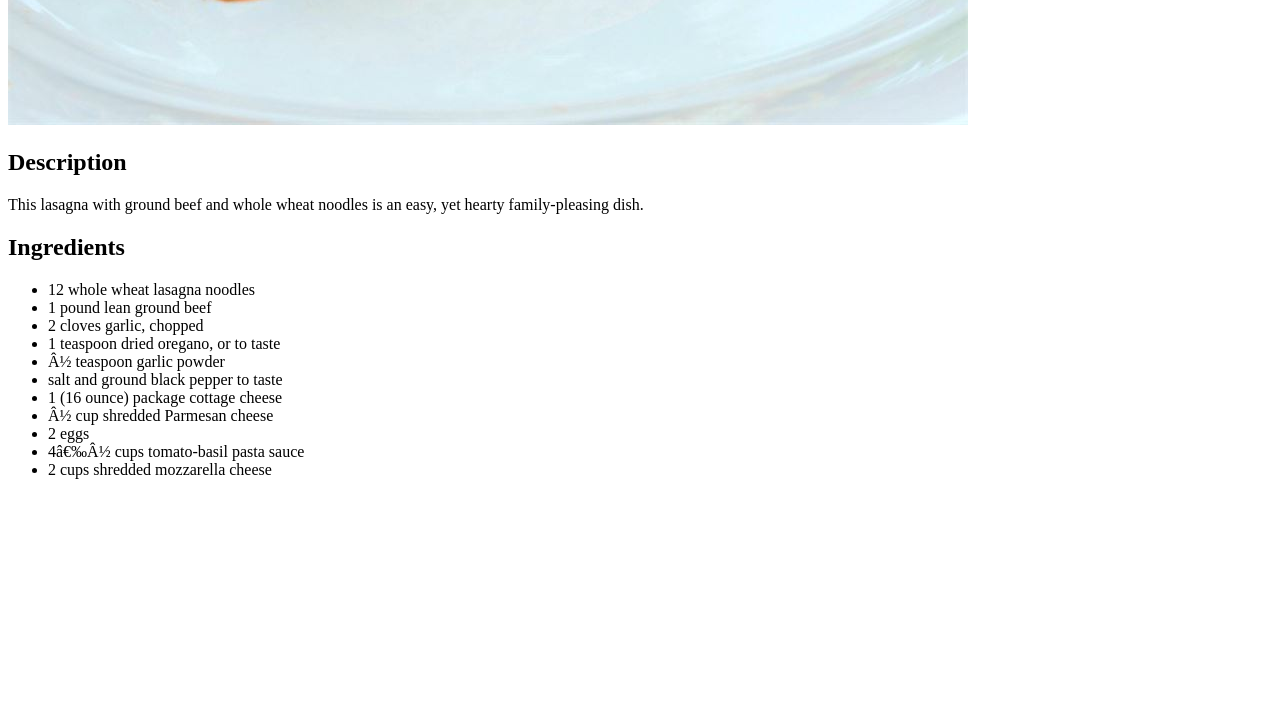
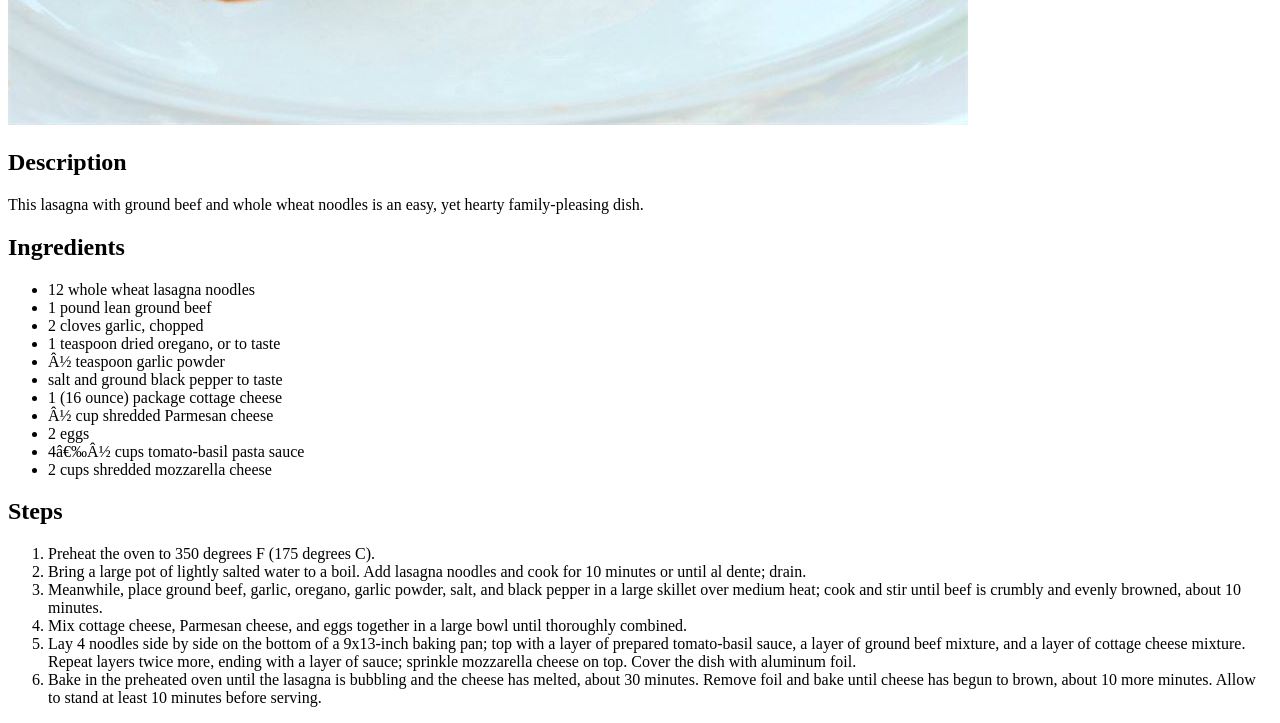
Before and after one commit to mr-magubane/odin-recipes, a plain HTML site: page recipes/lasagna.html in a window 1280 px wide. Shown: the part 915-1638 px from the top of the page. Before the commit the page ends 1410 px from the top, so only its background shows below. Drawn offline with Linux system fonts and the light colour scheme.

Commit message:
Add steps to lasagna page

```diff
--- a/recipes/lasagna.html
+++ b/recipes/lasagna.html
@@ -24,5 +24,25 @@
       <li>4 ½ cups tomato-basil pasta sauce</li>
       <li>2 cups shredded mozzarella cheese</li>
     </ul>
+    <h2>Steps</h2>
+    <ol>
+      <li>Preheat the oven to 350 degrees F (175 degrees C).</li>
+      <li>Bring a large pot of lightly salted water to a boil.
+        Add lasagna noodles and cook for 10 minutes or until al dente; drain.</li>
+      <li>Meanwhile, place ground beef, garlic, oregano, garlic powder,
+        salt, and black pepper in a large skillet over medium heat; cook
+        and stir until beef is crumbly and evenly browned, about 10 minutes.</li>
+      <li>Mix cottage cheese, Parmesan cheese, and eggs together in a
+        large bowl until thoroughly combined.</li>
+      <li>Lay 4 noodles side by side on the bottom of a 9x13-inch baking
+        pan; top with a layer of prepared tomato-basil sauce, a layer of
+        ground beef mixture, and a layer of cottage
+        cheese mixture. Repeat layers twice more, ending with a layer of
+        sauce; sprinkle mozzarella cheese on top. Cover the dish with aluminum foil.</li>
+      <li>Bake in the preheated oven until the lasagna is bubbling and the
+        cheese has melted, about 30 minutes. Remove foil and bake until cheese
+        has begun to brown, about 10 more minutes. Allow to stand at least 10 minutes
+        before serving.</li>
+    </ol>
   </body>
 </html>
```
